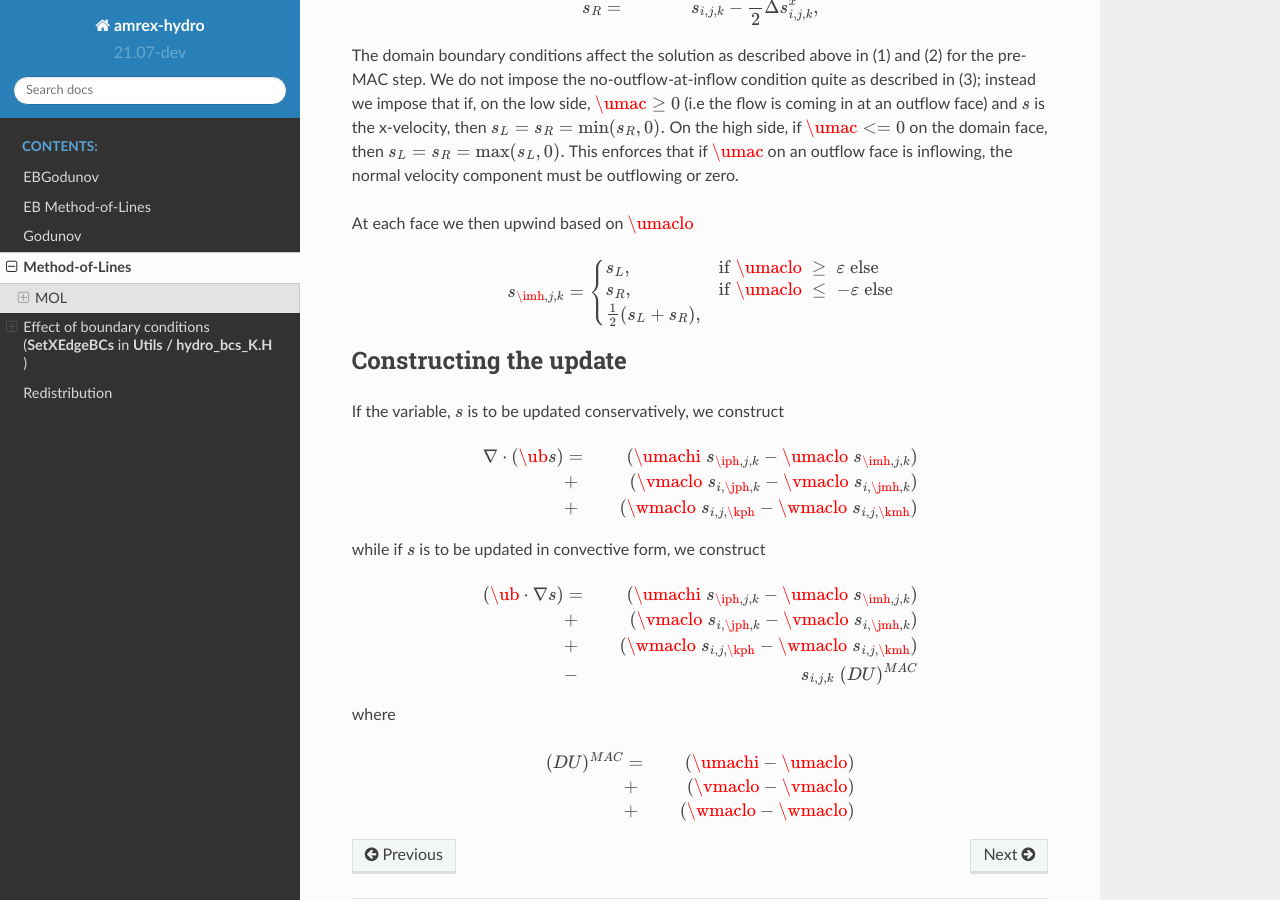
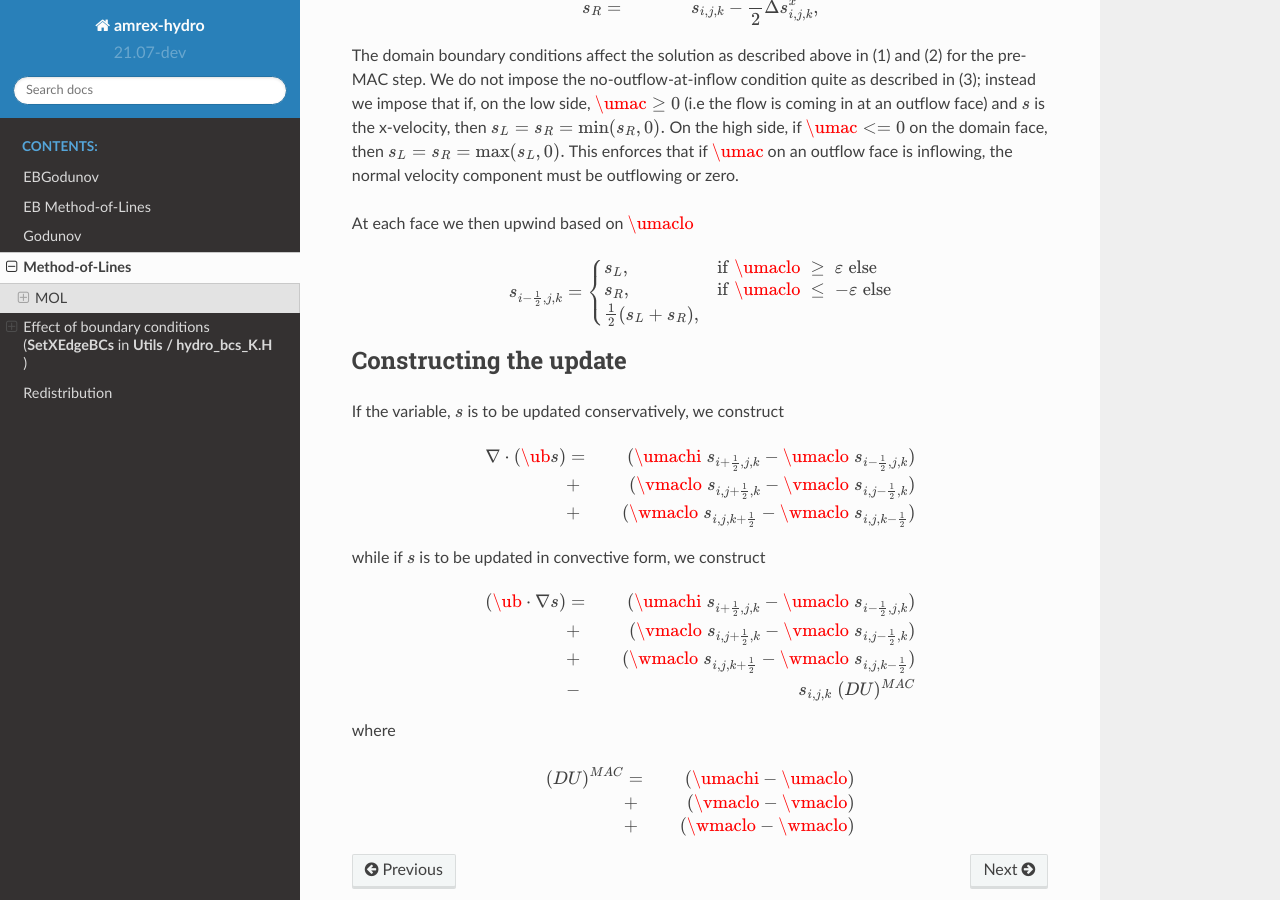
Before and after one commit to AMReX-Fluids/AMReX-Hydro, a Sphinx documentation site: the page built from Docs/source/MOL.rst, in a window 1280 px wide and 900 px high, scrolled down 1690 px. Built offline with Sphinx 7.4.7 and the Read the Docs theme 2.0.0, drawn with Linux system fonts in a browser that asks for light colours; pages that are not in the unit, such as notebooks, are missing from menus; some of the changed text lies outside the part shown.

Commit message:
More fixes

```diff
--- a/Docs/source/MOL.rst
+++ b/Docs/source/MOL.rst
@@ -27,7 +27,7 @@ At each face we then upwind based on :math:`u_L` and :math:`u_R`
 
 .. math::
 
-   u_{\imh,j,k} =
+   u_{i-\frac{1}{2},j,k} =
    \begin{cases}
    0, & \mathrm{if} \; u_L < 0 \;\; \mathrm{and} \;\; u_R > 0 \; \mathrm{else} \\
    u_L, & \mathrm{if} \; u_L + u_R \ge  \varepsilon  \; \mathrm{else} \\
@@ -105,7 +105,7 @@ At each face we then upwind based on :math:`\umaclo`
 
 .. math::
 
-   s_{\imh,j,k} =
+   s_{i-\frac{1}{2},j,k} =
    \begin{cases}
    s_L, & \mathrm{if} \; \umaclo \; \ge  \; \varepsilon  \; \mathrm{else} \\
    s_R, & \mathrm{if} \; \umaclo \; \le  \; -\varepsilon  \; \mathrm{else} \\
@@ -120,18 +120,18 @@ If the variable, :math:`s` is to be updated conservatively, we construct
 .. math::
 
    \begin{aligned}
-   \nabla \cdot (\ub s) &=& (\umachi \; s_{\iph,j,k} - \umaclo \; s_{\imh,j,k}) \\
-                        &+& (\vmaclo \; s_{i,\jph,k} - \vmaclo \; s_{i,\jmh,k} ) \\
-                        &+& (\wmaclo \; s_{i,j,\kph} - \wmaclo \; s_{i,j,\kmh}) \end{aligned}
+   \nabla \cdot (\ub s) &=& (\umachi \; s_{i+\frac{1}{2},j,k} - \umaclo \; s_{i-\frac{1}{2},j,k}) \\
+                        &+& (\vmaclo \; s_{i,j+\frac{1}{2},k} - \vmaclo \; s_{i,j-\frac{1}{2},k} ) \\
+                        &+& (\wmaclo \; s_{i,j,k+\frac{1}{2}} - \wmaclo \; s_{i,j,k-\frac{1}{2}}) \end{aligned}
 
 while if :math:`s` is to be updated in convective form, we construct
 
 .. math::
 
    \begin{aligned}
-   (\ub \cdot \nabla s) &=& (\umachi \; s_{\iph,j,k} - \umaclo \; s_{\imh,j,k}) \\
-                       &+& (\vmaclo \; s_{i,\jph,k} - \vmaclo \; s_{i,\jmh,k} ) \\
-                       &+& (\wmaclo \; s_{i,j,\kph} - \wmaclo \; s_{i,j,\kmh}) \\
+   (\ub \cdot \nabla s) &=& (\umachi \; s_{i+\frac{1}{2},j,k} - \umaclo \; s_{i-\frac{1}{2},j,k}) \\
+                       &+& (\vmaclo \;  s_{i,j+\frac{1}{2},k} - \vmaclo \; s_{i,j-\frac{1}{2},k} ) \\
+                       &+& (\wmaclo \;  s_{i,j,k+\frac{1}{2}} - \wmaclo \; s_{i,j,k-\frac{1}{2}}) \\
                        &-& s_{i,j,k} \; (DU)^{MAC}\end{aligned}
 
 where
```
